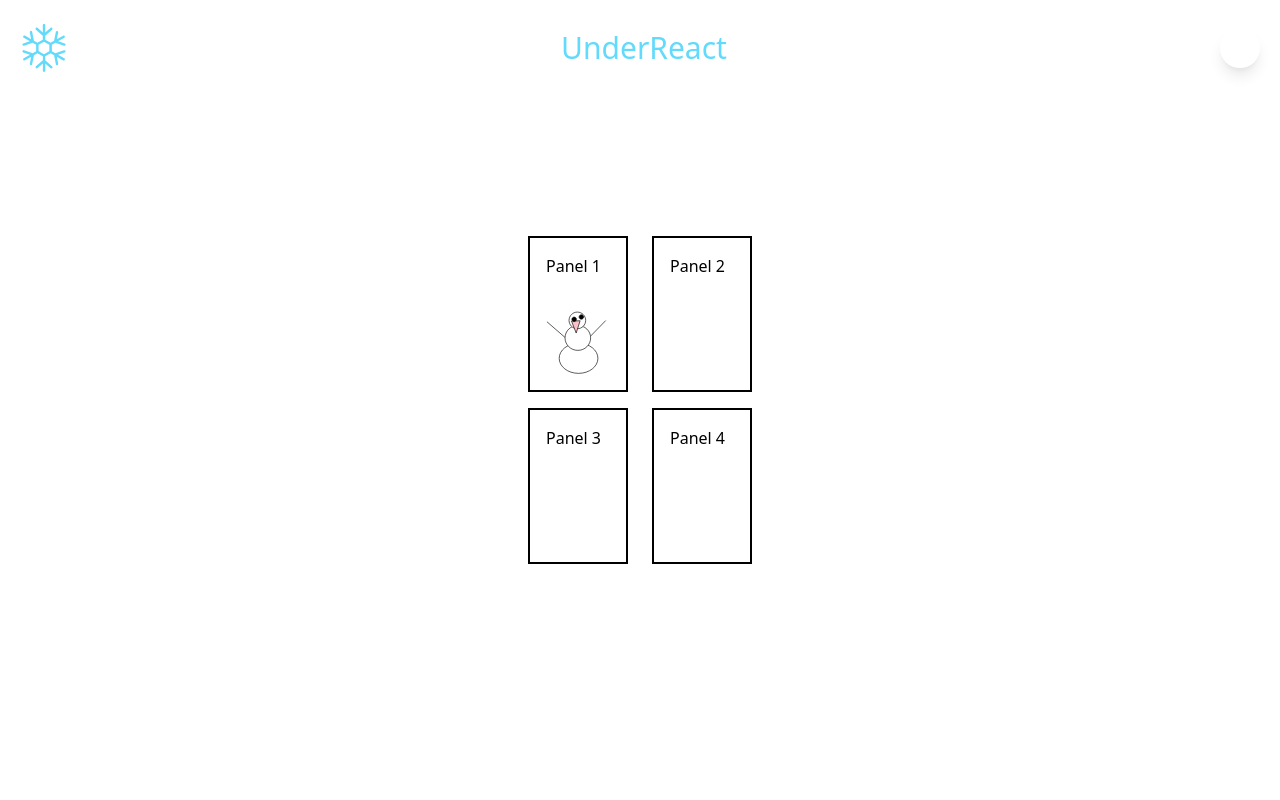
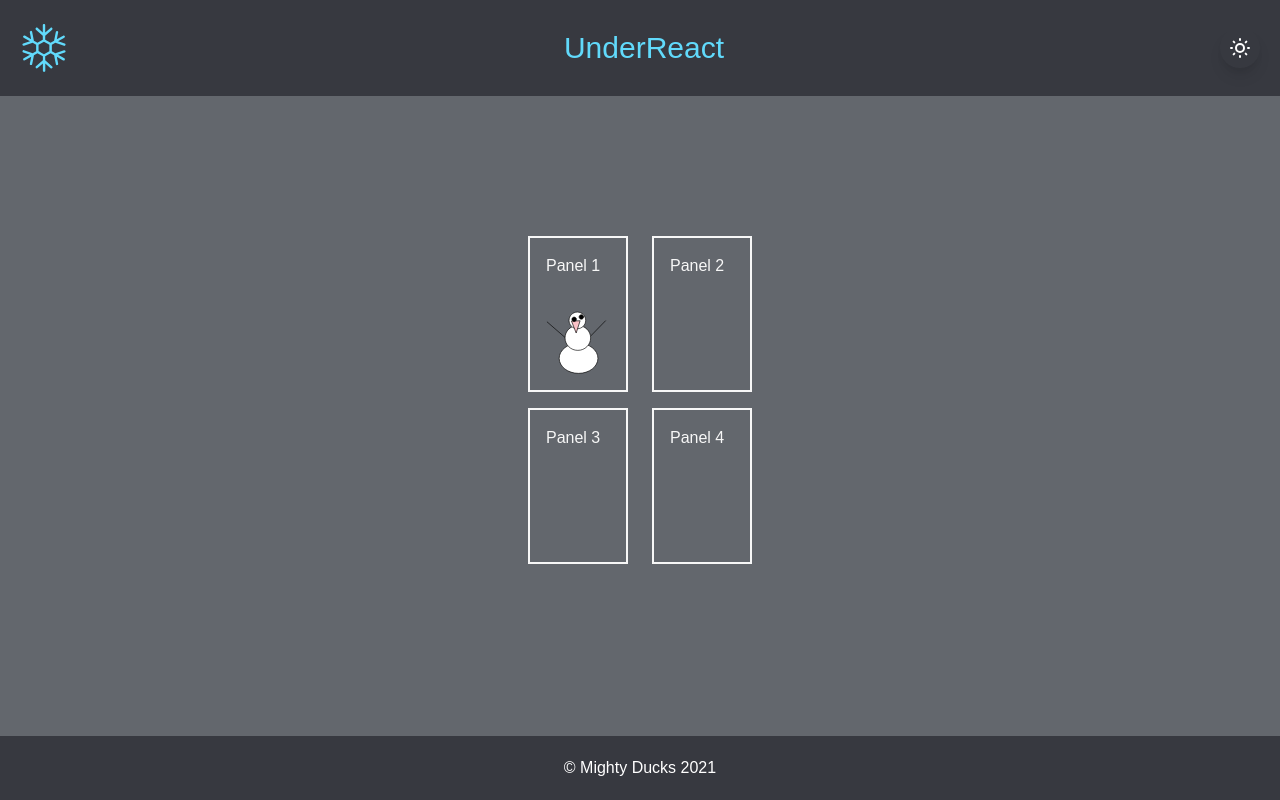
Before and after one commit to Holberton-Webstack-Portfolio-Project/UnderReact, a React (Create React App) app: page / in a window 1280 px wide. Built offline with nearby package versions, Linux system fonts and the light colour scheme.

Commit message:
[DEV] Add more React colors and fonts to theme

```diff
--- a/tailwind.config.js
+++ b/tailwind.config.js
@@ -2,6 +2,10 @@
   purge: ['./src/**/*.{js,jsx,ts,tsx}', './public/index.html'],
   darkMode: 'class', // false was default, or 'media' or 'class'
   theme: {
+    fontFamily: {
+      sans: ['Graphik', 'sans-serif'],
+      serif: ['Merriweather', 'serif'],
+    },
     extend: {
       colors: {
         teal: {
@@ -10,6 +14,15 @@
         gray: {
           2020: '#282c34'
         },
+        r_black: {
+          2020: '#373940'
+        },
+        r_gray: {
+          2020: '#63676d'
+        },
+        r_white: {
+          2020: '#f7f7f7'
+        }
       },
     },
   },
```
